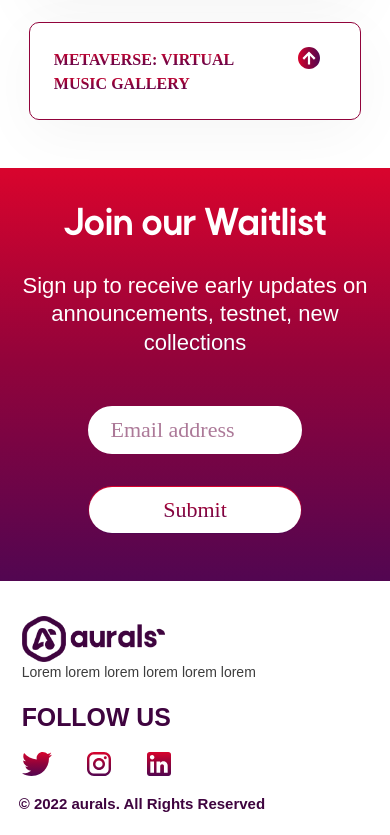
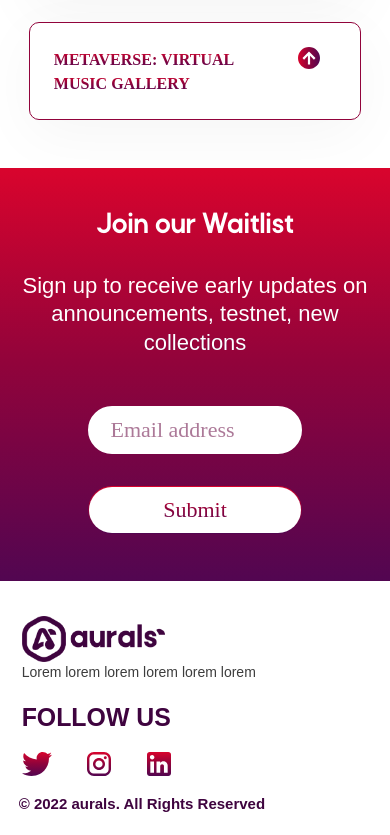
Before and after one commit to Demitoye/Aurals, a React (Create React App) app: page / in a window 390 px wide. Shown: the part 1263-2098 px from the top of the page. Built offline with nearby package versions, Linux system fonts and the light colour scheme; a web font is replaced by a local one.

Commit message:
Mobile Waitlist Text

```diff
--- a/src/modules/pages/waitlist/styles.css
+++ b/src/modules/pages/waitlist/styles.css
@@ -63,7 +63,9 @@
 }
 
 @media screen and (max-width: 780px) {
-
+  .joinWaitlistText {
+    font-size: 1.875rem;
+  }
 }
 
 input {
```
